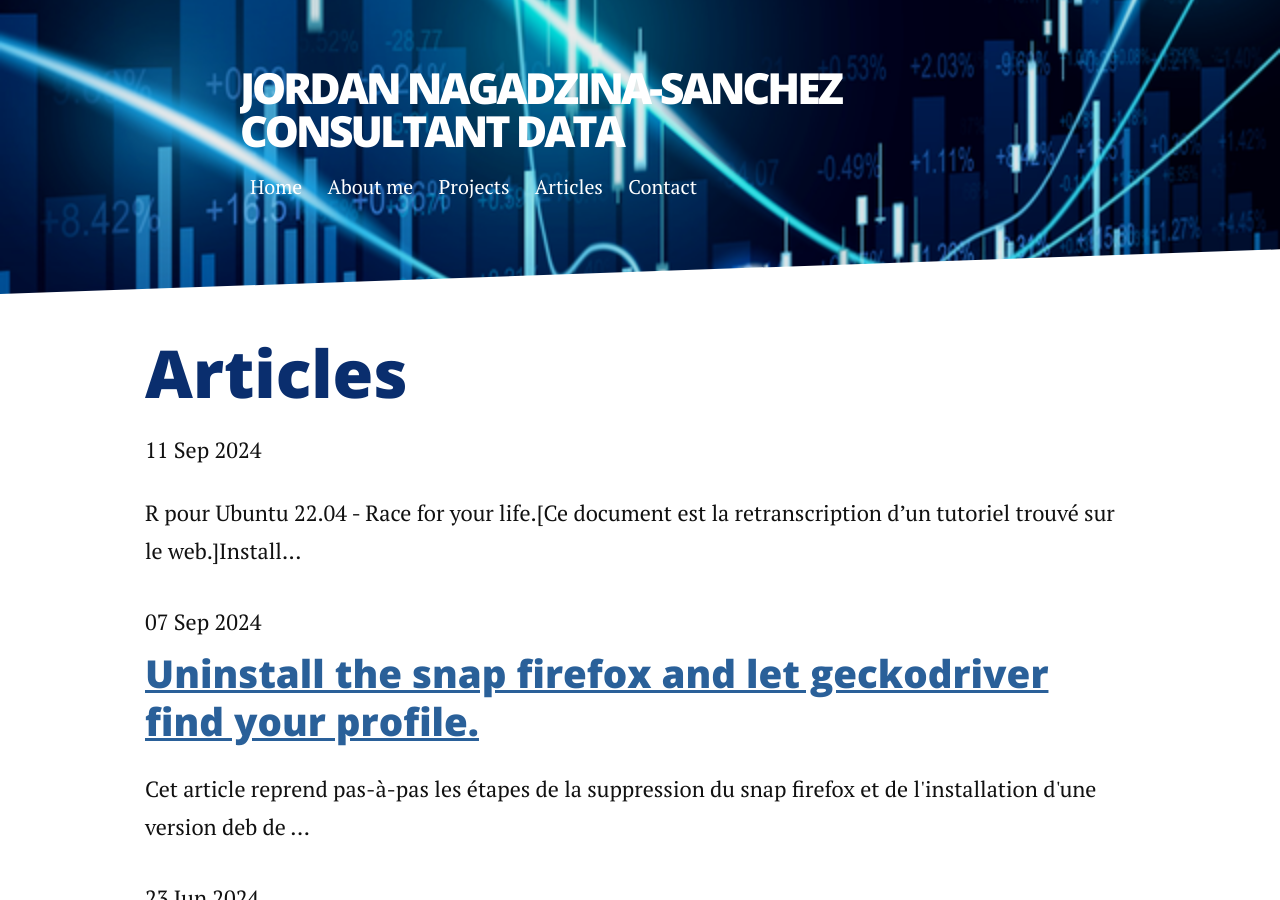
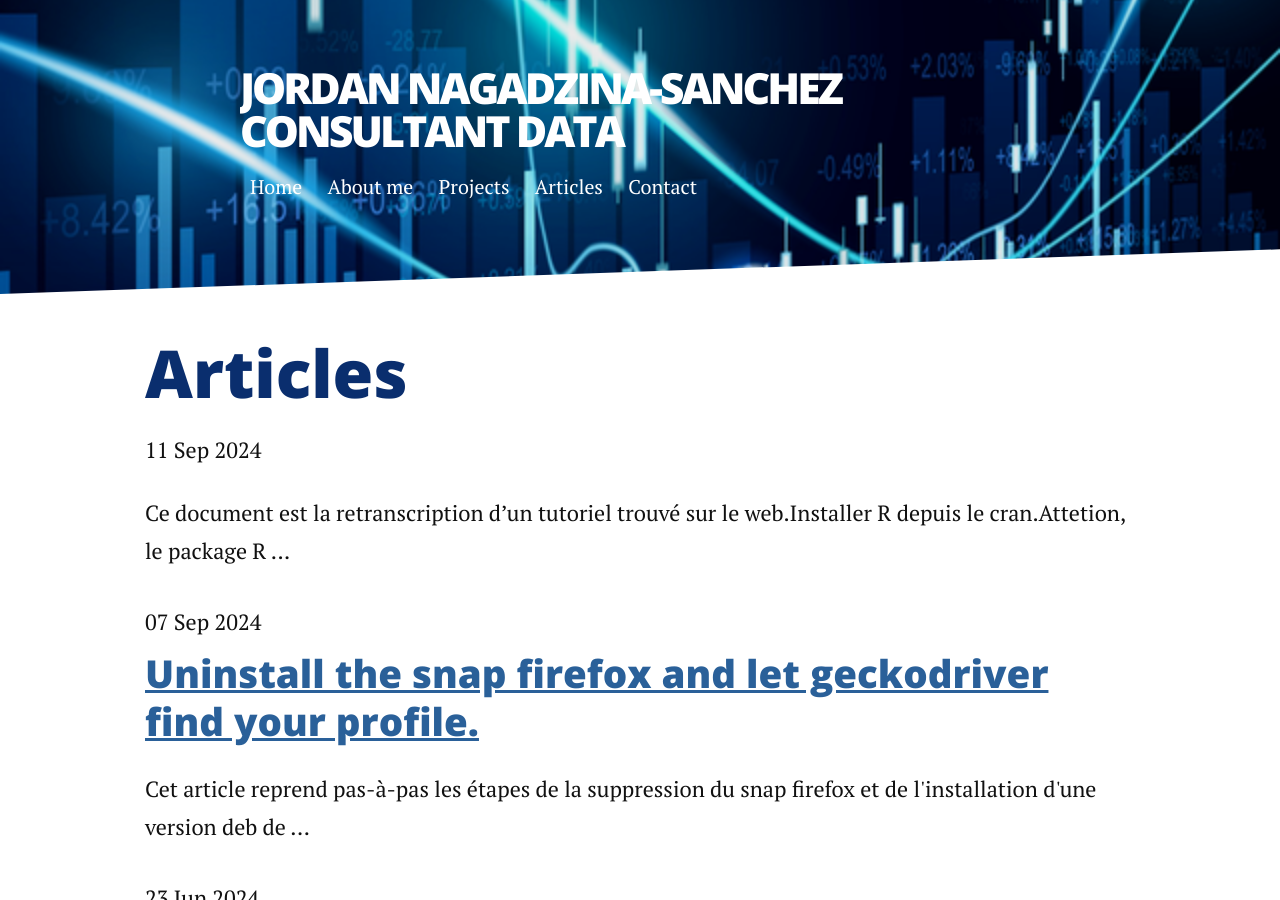
Before and after one commit to JordanNSZ/portofolio, a Jekyll site: the page built from articles.md, in a window 1280 px wide and 900 px high. Built offline with Jekyll 4.4.1, drawn with Linux system fonts in a browser that asks for light colours; nearby versions of some CDN libraries.

Commit message:
ajout article r-rstudio

```diff
--- a/_posts/2024-09-05-r-rstudio.md
+++ b/_posts/2024-09-05-r_rstudio.md
@@ -1,15 +1,11 @@
 ---
 layout: post
 title: "Install R and R studio on Ubuntu."
-date: 2024-09-05
+date: 2024-07-05
 description: Cet article décrit les étapes de l'installation de R et R studio via la ligne de commande Bash. Également, il propose l'installation de Rcommander, une interface clic-bouton de R. Enfin, l'installation de librairie est abordée : via la ligne de commande, la console R et l'interface graphique.
 ---
 
-
-
-R pour Ubuntu 22.04 - Race for your life.
-
-[Ce document est la retranscription d'un tutoriel trouvé sur le web.]
+Ce document est la retranscription d'un tutoriel trouvé sur le web.
 
 # Installer R depuis le cran.
 Attetion, le package R disponible via le dépôt par défaut peut être obsolète. R étant un logiciel qui bouge rapidement, il est possible que le dépôt Ubuntu ne fournisse pas la dernière version du dépôt CRAN. Il faut donc mettre à jour ce dépôt avec le dépôt CRAN adéquat.
```
